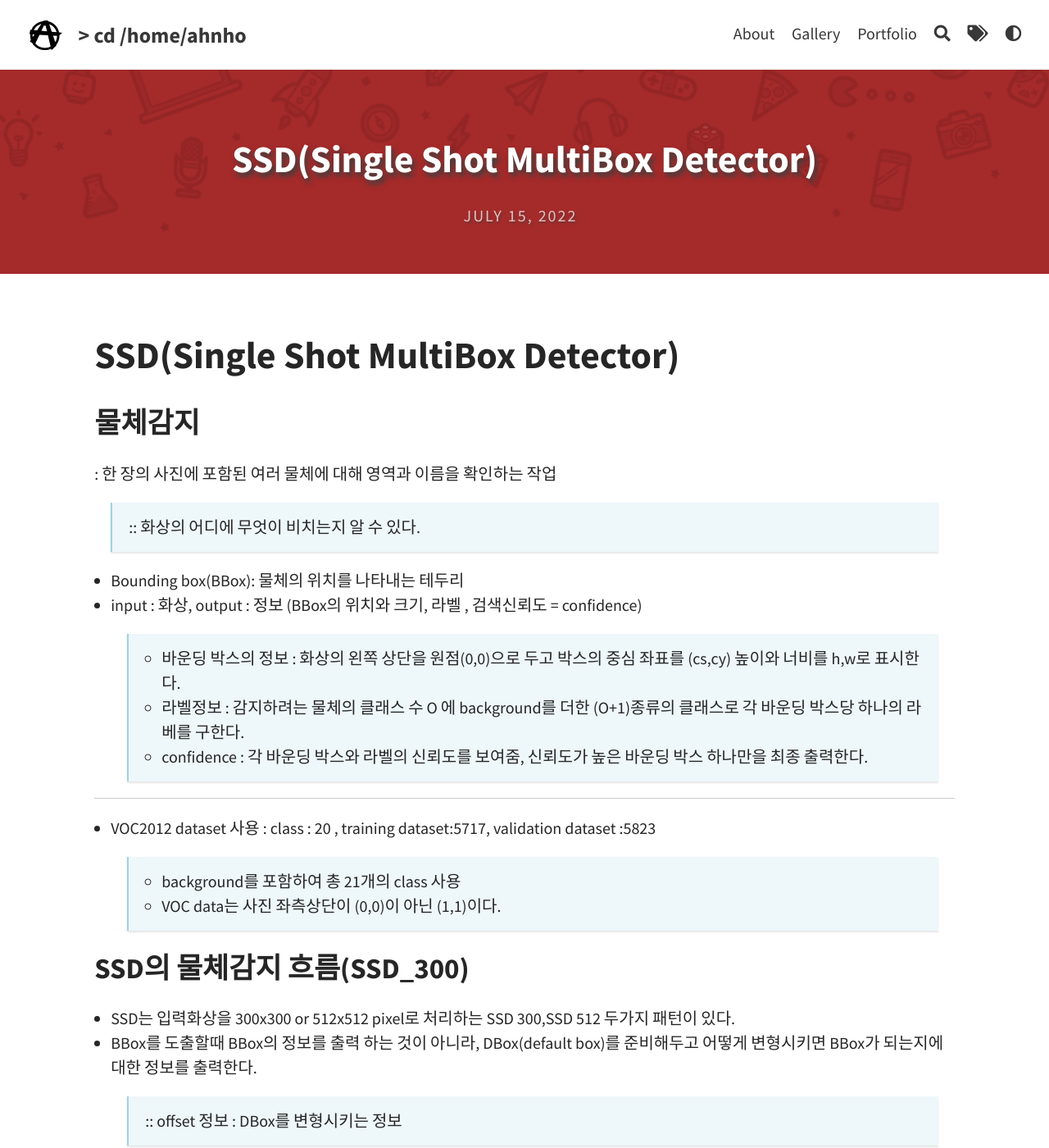
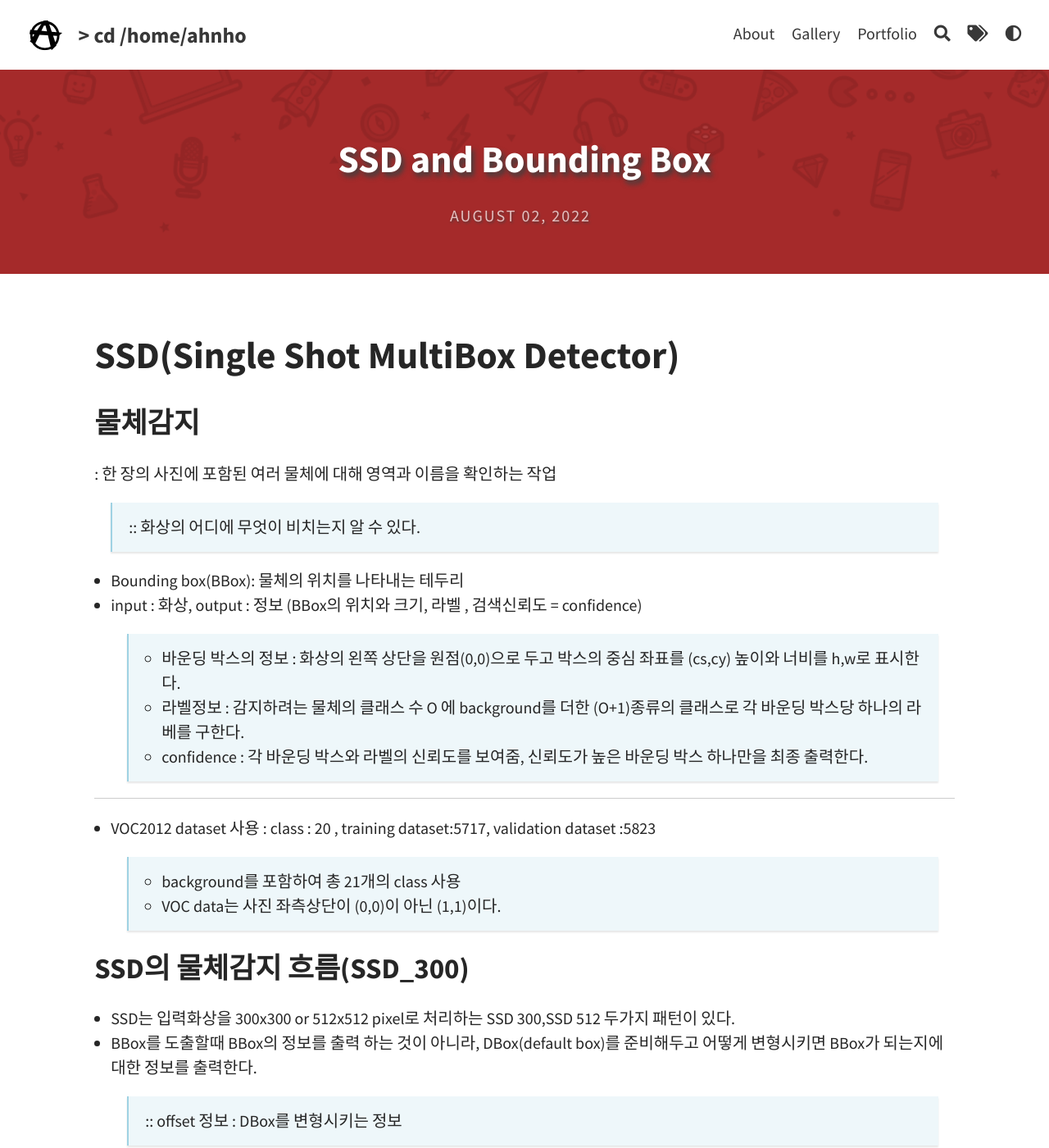
Before and after one commit to Ahnho/Ahnho.github.io, a Jekyll site: the page built from _posts/2022-08-02-SSD.md, in a window 1280 px wide and 1400 px high. Shown: the whole window at 82% size. Built offline with Jekyll 4.4.1, drawn with Linux system fonts in a browser that asks for light colours; some of the changed text lies outside the part shown.

Commit message:
Update and rename 2022-07-15-SSD.md to 2022-08-02-SSD.md

```diff
--- a/_posts/2022-07-15-SSD.md
+++ b/_posts/2022-08-02-SSD.md
@@ -1,6 +1,6 @@
 ---
 layout: post
-title: SSD(Single Shot MultiBox Detector)
+title: SSD and Bounding Box
 tags: [DL, CV, Color]
 color: brown
 author: Ahnho
@@ -32,7 +32,7 @@ excerpt_separator: <!--more-->
 - SSD는 입력화상을 300x300 or 512x512 pixel로 처리하는 SSD 300,SSD 512 두가지 패턴이 있다.
 - BBox를 도출할때 BBox의 정보를 출력 하는 것이 아니라, DBox(default box)를 준비해두고 어떻게 변형시키면 BBox가 되는지에 대한 정보를 출력한다.
 >::  offset 정보 : DBox를 변형시키는 정보
-- DBOX의정보$(cx_d,cy_d,w_d,h_d)$ 인 경우 offset 정보는$$(\Delta cx_d,\Delta cy_d,\Delta w_d,\Delta h_d)$$의 4변수
+- DBOX의정보 $$(cx_d,cy_d,w_d,h_d)$$ 인 경우 offset 정보는$$(\Delta cx_d,\Delta cy_d,\Delta w_d,\Delta h_d)$$의 4변수
 > - $$cx = cx_d + 0.1\Delta cx \times w_d$$
 > - $$cy = cy_d + 0.1\Delta cy \times h_d$$
 > - $$w = w_d \times exp(0.2 \Delta w)$$
```
